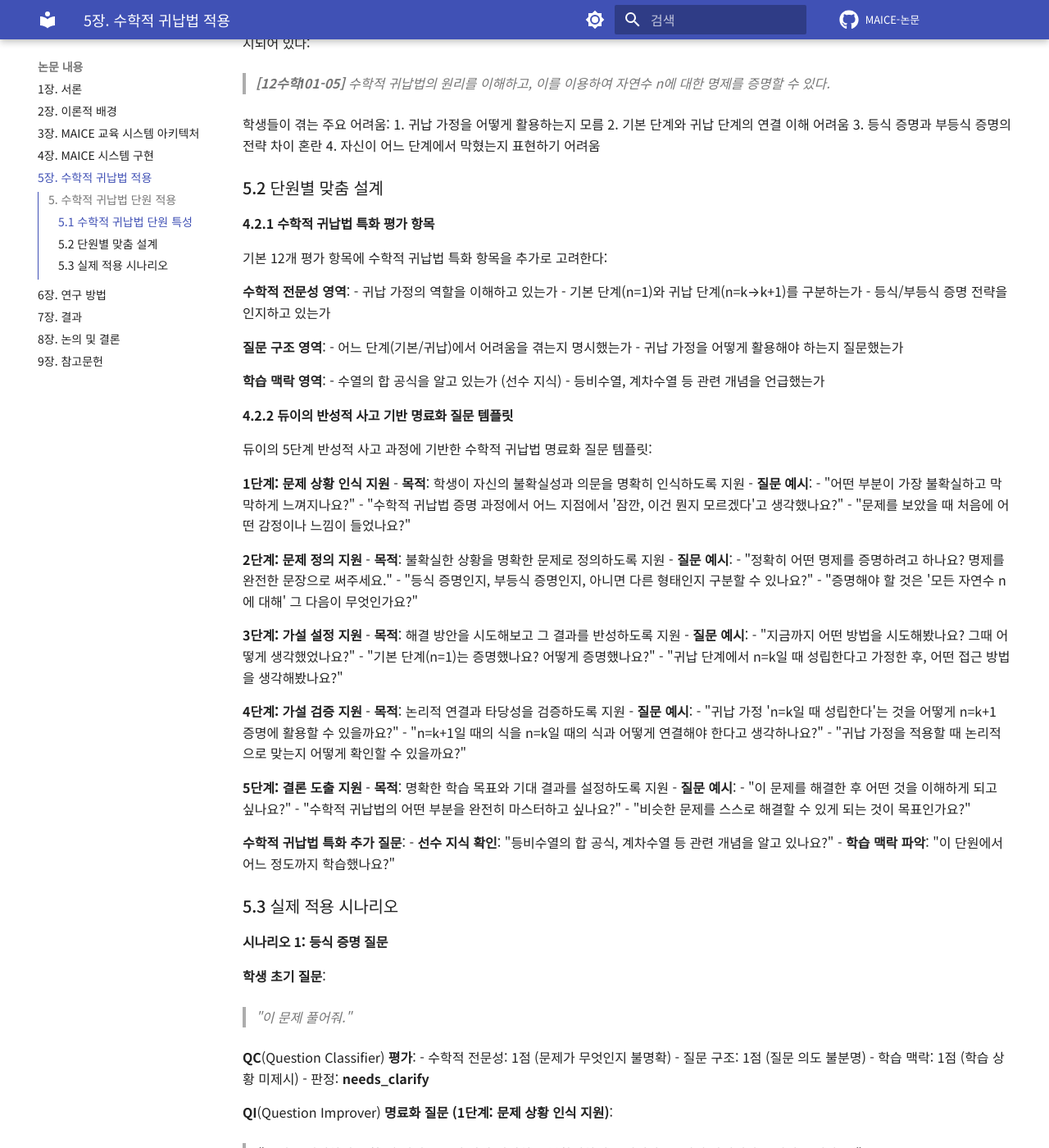
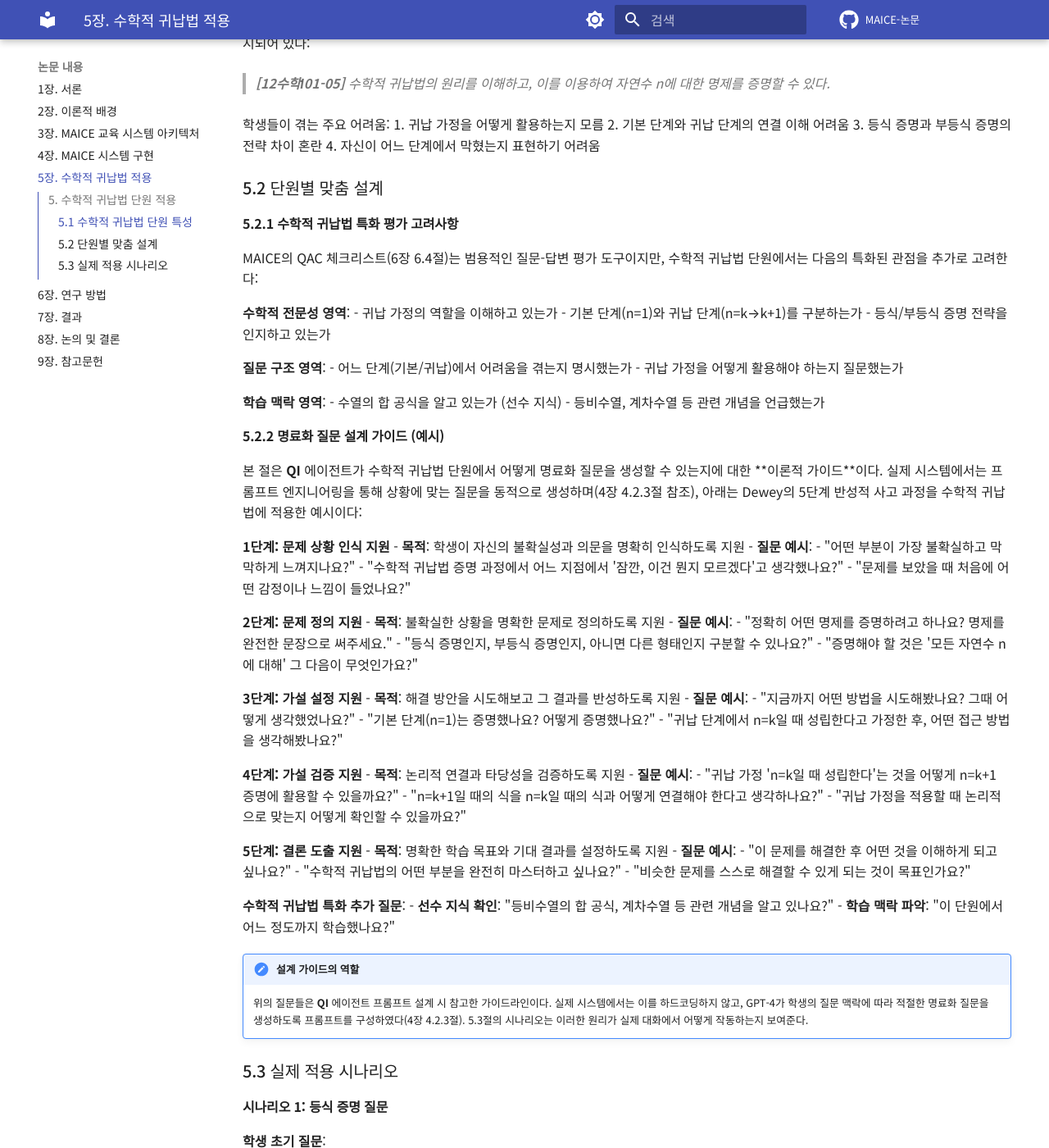
Before and after one commit to KimKyuBong/maice-paper-deploy, an MkDocs documentation site: the page built from docs/chapters/05-mathematical-induction-application.md, in a window 1280 px wide and 1400 px high, scrolled down 392 px. Shown: the whole window at 82% size. Built offline with MkDocs 1.6.1 and Material for MkDocs 9.7.7, drawn with Linux system fonts in a browser that asks for light colours; comment, search, counter and statistics services are not loaded.

Commit message:
수정: 5장 섹션 번호 및 템플릿 설명 명확화
주요 변경:
1. 섹션 번호 수정: 4.2.1 → 5.2.1, 4.2.2 → 5.2.2
2. 5.2.1 제목 변경: '평가 항목' → '평가 고려사항' (더 정확한 표현)
3. 5.2.2 제목 변경: '템플릿' → '설계 가이드 (예시)'
4. 중요 설명 추가: 하드코딩된 템플릿이 아닌 프롬프트 설계 가이드임을 명시
5. 실제 구현(4장)과 이론적 예시(5장)의 구분 명확화

```diff
--- a/docs/chapters/05-mathematical-induction-application.md
+++ b/docs/chapters/05-mathematical-induction-application.md
@@ -14,8 +14,9 @@
 
 ### 5.2 단원별 맞춤 설계
 
-#### 4.2.1 수학적 귀납법 특화 평가 항목
-기본 12개 평가 항목에 수학적 귀납법 특화 항목을 추가로 고려한다:
+#### 5.2.1 수학적 귀납법 특화 평가 고려사항
+
+MAICE의 QAC 체크리스트(6장 6.4절)는 범용적인 질문-답변 평가 도구이지만, 수학적 귀납법 단원에서는 다음의 특화된 관점을 추가로 고려한다:
 
 **수학적 전문성 영역**:
 - 귀납 가정의 역할을 이해하고 있는가
@@ -30,9 +31,9 @@
 - 수열의 합 공식을 알고 있는가 (선수 지식)
 - 등비수열, 계차수열 등 관련 개념을 언급했는가
 
-#### 4.2.2 듀이의 반성적 사고 기반 명료화 질문 템플릿
+#### 5.2.2 명료화 질문 설계 가이드 (예시)
 
-듀이의 5단계 반성적 사고 과정에 기반한 수학적 귀납법 명료화 질문 템플릿:
+본 절은 **QI** 에이전트가 수학적 귀납법 단원에서 어떻게 명료화 질문을 생성할 수 있는지에 대한 **이론적 가이드**이다. 실제 시스템에서는 프롬프트 엔지니어링을 통해 상황에 맞는 질문을 동적으로 생성하며(4장 4.2.3절 참조), 아래는 Dewey의 5단계 반성적 사고 과정을 수학적 귀납법에 적용한 예시이다:
 
 **1단계: 문제 상황 인식 지원**
 - **목적**: 학생이 자신의 불확실성과 의문을 명확히 인식하도록 지원
@@ -72,6 +73,9 @@
 **수학적 귀납법 특화 추가 질문**:
 - **선수 지식 확인**: "등비수열의 합 공식, 계차수열 등 관련 개념을 알고 있나요?"
 - **학습 맥락 파악**: "이 단원에서 어느 정도까지 학습했나요?"
+
+!!! note "설계 가이드의 역할"
+    위의 질문들은 **QI** 에이전트 프롬프트 설계 시 참고한 가이드라인이다. 실제 시스템에서는 이를 하드코딩하지 않고, GPT-4가 학생의 질문 맥락에 따라 적절한 명료화 질문을 생성하도록 프롬프트를 구성하였다(4장 4.2.3절). 5.3절의 시나리오는 이러한 원리가 실제 대화에서 어떻게 작동하는지 보여준다.
 
 ### 5.3 실제 적용 시나리오
 
```
